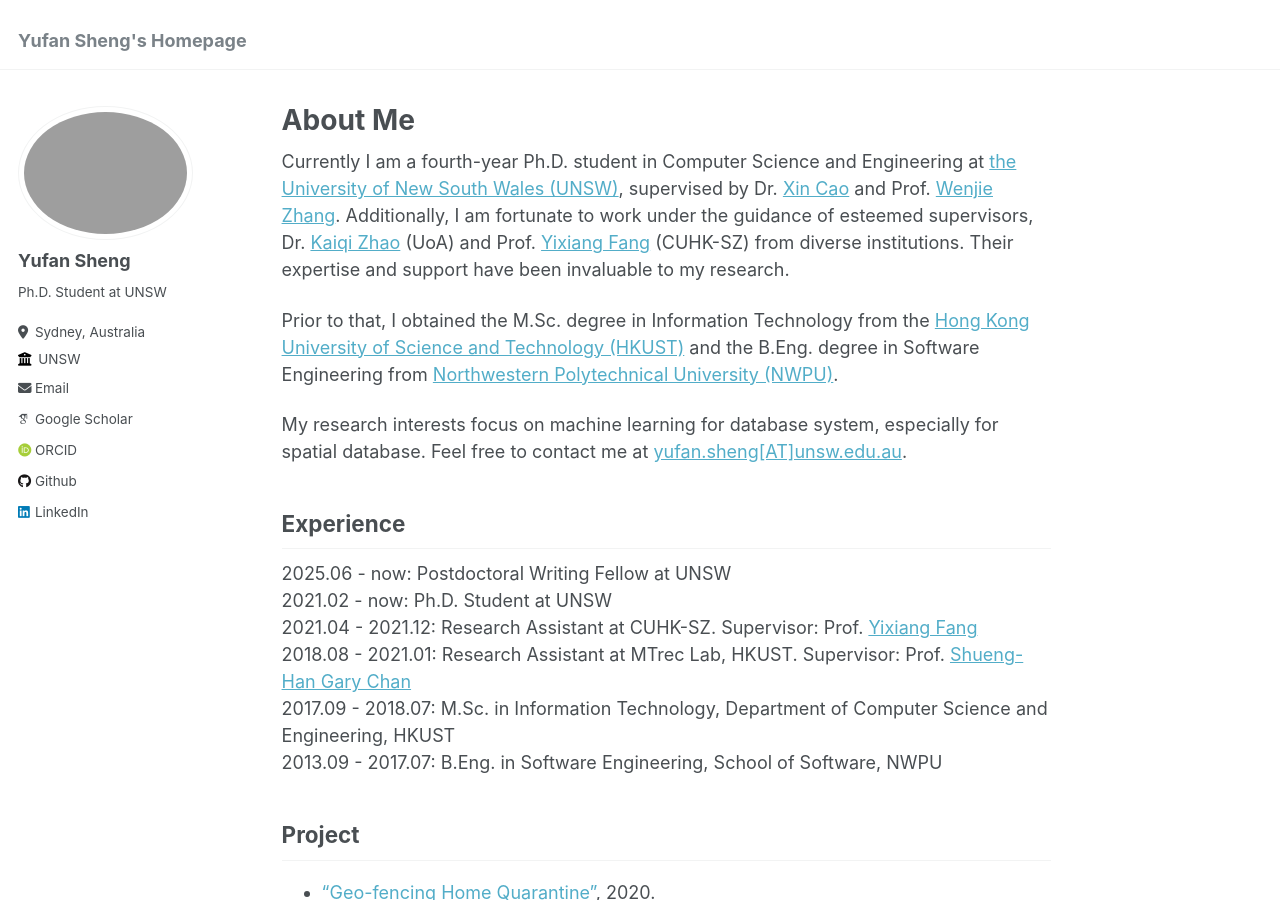
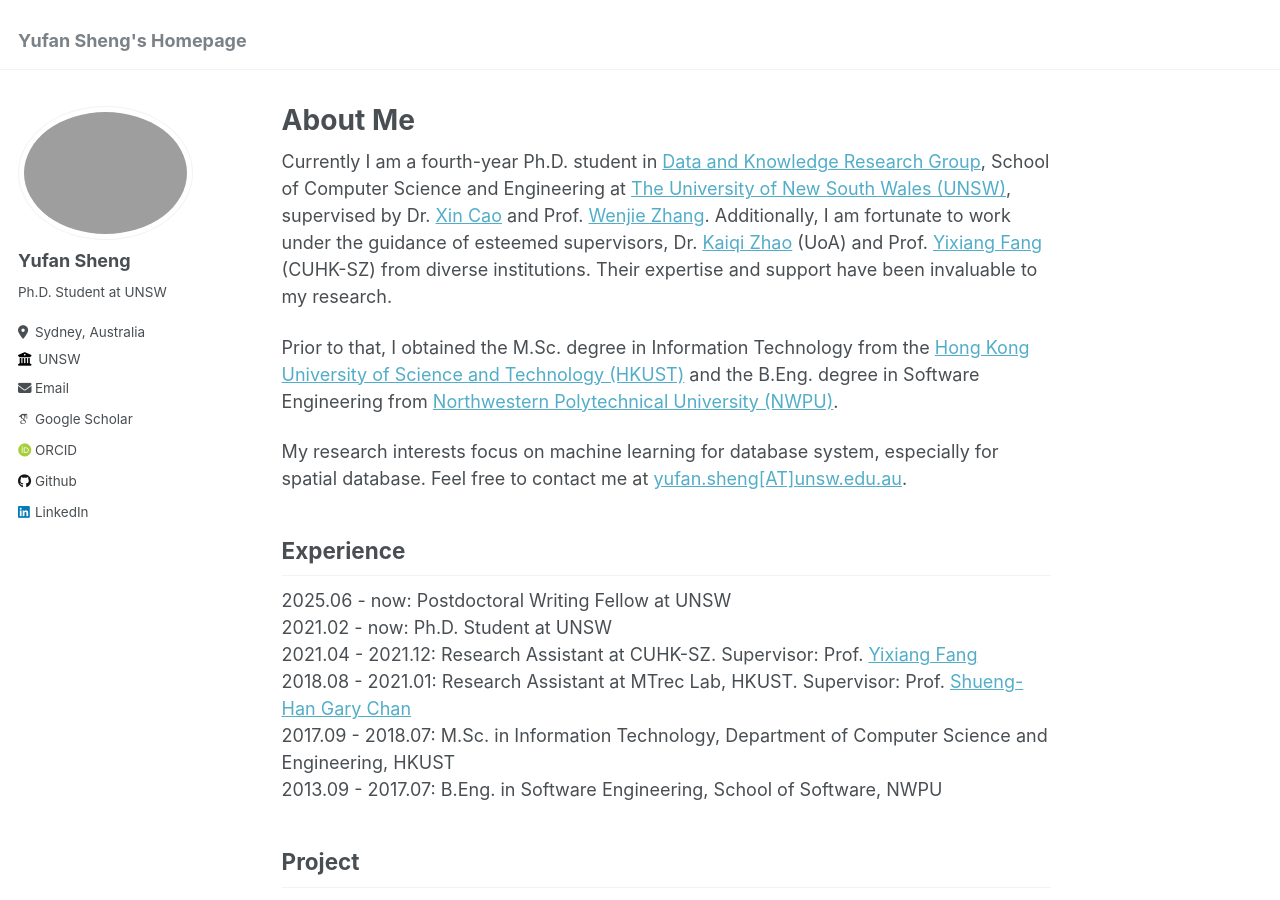
Before and after one commit to shengyufan/shengyufan.github.io, a Jekyll site: the page built from _pages/about.md, in a window 1280 px wide and 900 px high. Built offline with Jekyll 4.4.1, drawn with Linux system fonts in a browser that asks for light colours; some web fonts are replaced.

Commit message:
Update about.md

```diff
--- a/_pages/about.md
+++ b/_pages/about.md
@@ -7,7 +7,7 @@ redirect_from:
   - /about.html
 ---
 
-Currently I am a fourth-year Ph.D. student in Computer Science and Engineering at [the University of New South Wales (UNSW)](https://www.unsw.edu.au/), supervised by Dr. [Xin Cao](https://xincao-unsw.github.io/) and Prof. [Wenjie Zhang](https://www.cse.unsw.edu.au/~zhangw/). Additionally, I am fortunate to work under the guidance of esteemed supervisors, Dr. [Kaiqi Zhao](https://kaiqi.blogs.auckland.ac.nz/) (UoA) and Prof. [Yixiang Fang](https://fangyixiang.github.io/) (CUHK-SZ) from diverse institutions. Their expertise and support have been invaluable to my research.
+Currently I am a fourth-year Ph.D. student in [Data and Knowledge Research Group](https://unswdb.github.io/index.html), School of Computer Science and Engineering at [The University of New South Wales (UNSW)](https://www.unsw.edu.au/), supervised by Dr. [Xin Cao](https://xincao-unsw.github.io/) and Prof. [Wenjie Zhang](https://www.cse.unsw.edu.au/~zhangw/). Additionally, I am fortunate to work under the guidance of esteemed supervisors, Dr. [Kaiqi Zhao](https://kaiqi.blogs.auckland.ac.nz/) (UoA) and Prof. [Yixiang Fang](https://fangyixiang.github.io/) (CUHK-SZ) from diverse institutions. Their expertise and support have been invaluable to my research.
 
 Prior to that, I obtained the M.Sc. degree in Information Technology from the [Hong Kong University of Science and Technology (HKUST)](https://hkust.edu.hk/) and the B.Eng. degree in Software Engineering from [Northwestern Polytechnical University (NWPU)](https://en.nwpu.edu.cn/).
 
```
